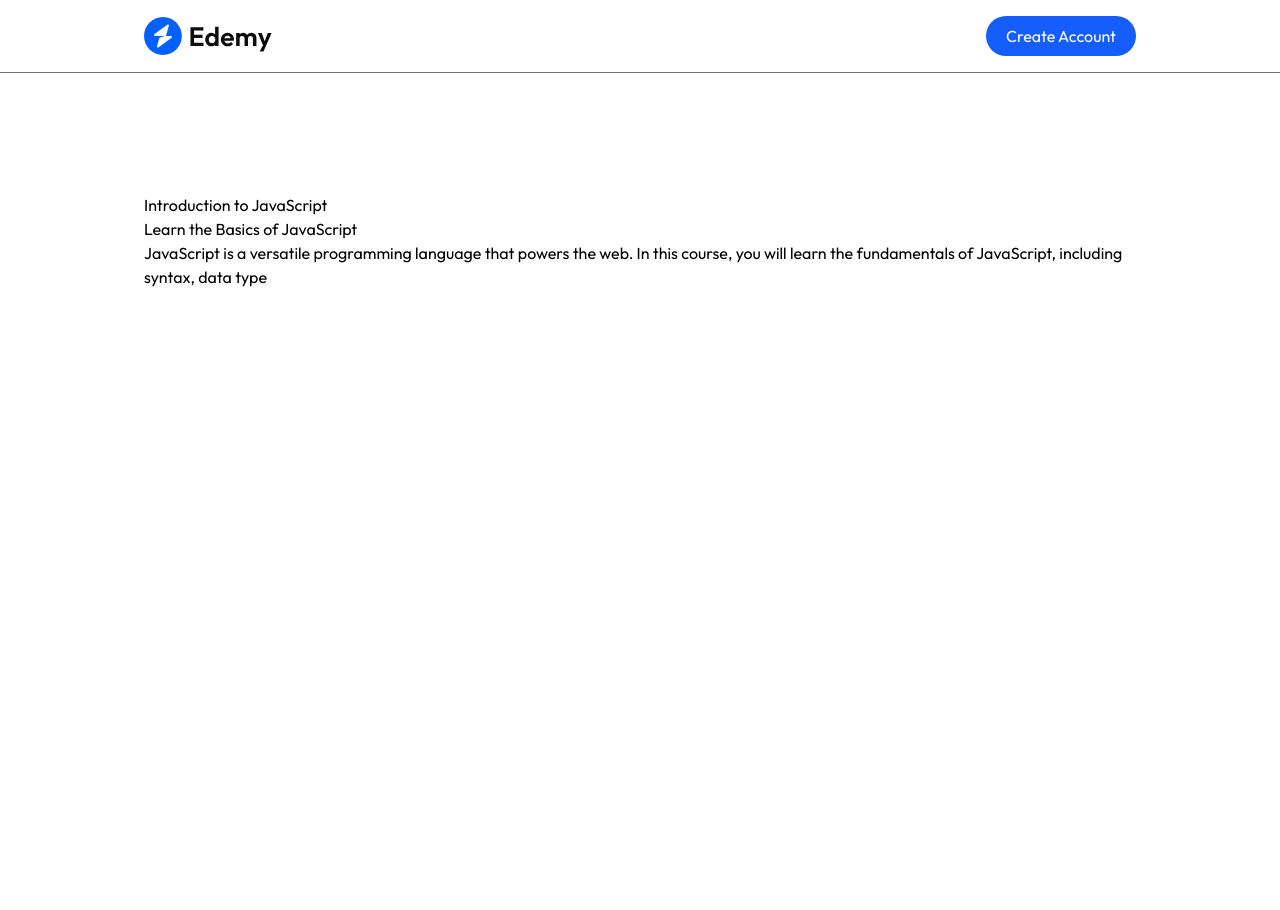
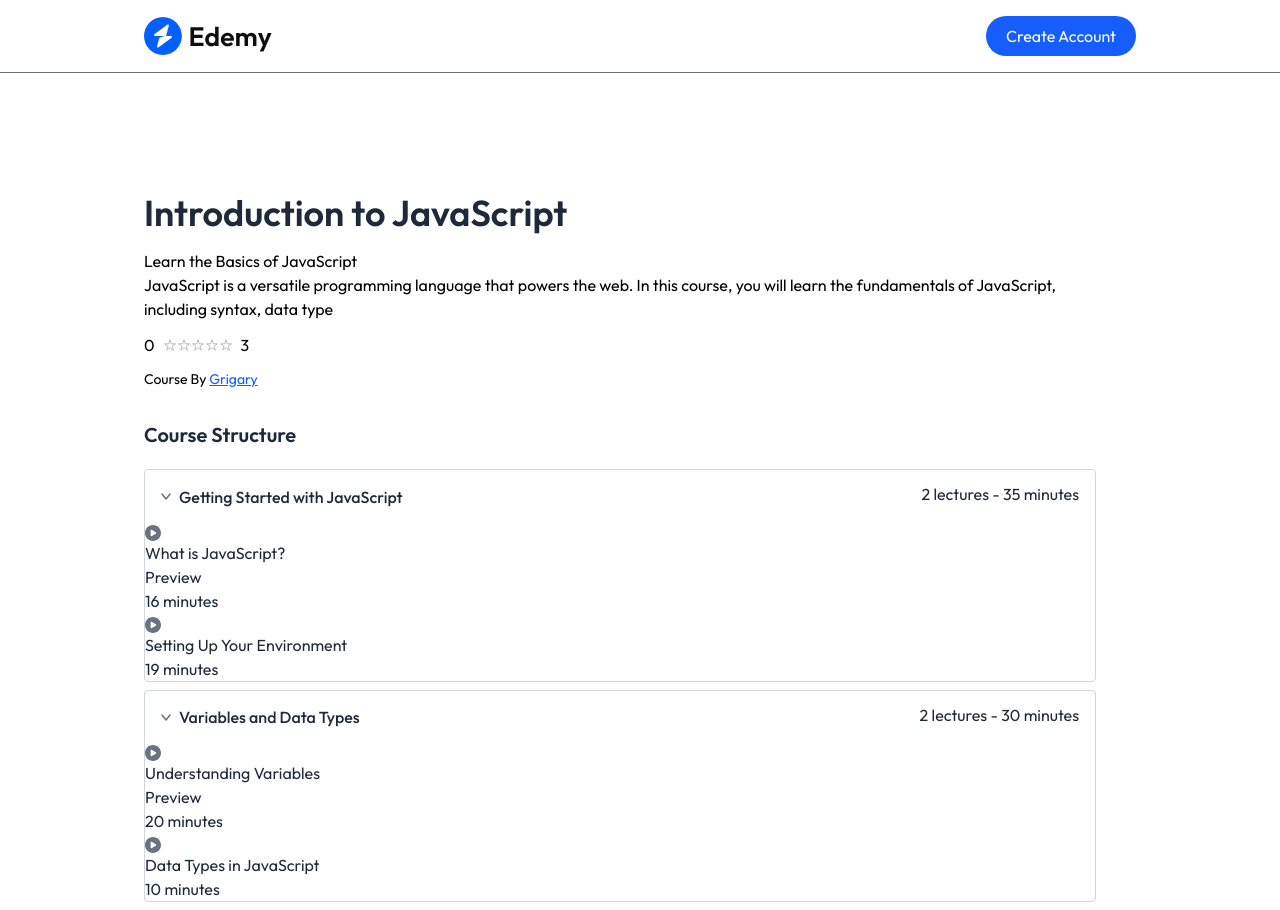
Before and after one commit to Grigary1/vlearn, a React (Vite) app in the folder frontend/: page /course-list/605c72efb3f1c2b1f8e4e1a1 in a window 1280 px wide. Before the commit the page ends 800 px from the top, so only its background shows below. Built offline with nearby package versions, Linux system fonts and the light colour scheme; no server answers; a web font is replaced by a local one.

Commit message:
created lecture page and imported humanize duration library

```diff
--- a/frontend/src/context/AppContext.jsx
+++ b/frontend/src/context/AppContext.jsx
@@ -1,27 +1,28 @@
 import { createContext, useEffect, useState } from "react";
 import { dummyCourses } from "../assets/assets";
 import { useNavigate } from "react-router-dom";
+import humanizeDuration from 'humanize-duration'
 
 export const AppContext = createContext();
 
 export const AppContextProvider = (props) => {
 
 
-    const currency=import.meta.env.VITE_CURRENCY
+    const currency = import.meta.env.VITE_CURRENCY
 
-    const [allCourses,setAllCourses]=useState([]);
-    const [isEducator,setIsEducator]=useState(true);
-console.log("All ",allCourses)
-    const navigate=useNavigate();
+    const [allCourses, setAllCourses] = useState([]);
+    const [isEducator, setIsEducator] = useState(true);
+    console.log("All ", allCourses)
+    const navigate = useNavigate();
     //get all courses
-    const fetchAllCourses=async()=>{
+    const fetchAllCourses = async () => {
         setAllCourses(dummyCourses);
     }
 
     //fn to calc avg rating of course
     const calculateRating = (course) => {
-
-        if (!course.courseRating || course.courseRating.length === 0) {
+        console.log("course", course);
+        if (!course || !course.courseRating || course.courseRating.length === 0) {
             return 0;
         }
 
@@ -32,14 +33,35 @@ console.log("All ",allCourses)
 
         return totalRating / course.courseRating.length;
     }
+    const calculateChapterTime = (chapter) => {
+        let time = 0;
+        chapter.chapterContent.map((lecture) => time += lecture.lectureDuration);
+        return humanizeDuration(time * 60 * 1000, { units: ["h", "m"] });
+    }
 
+    const calculateCourseDuration = (course) => {
+        let time = 0;
+        course.courseContent.map((chapter) => chapter.chapterContent.map(() => time += lecture.lectureDuration));
+        return humanizeDuration(time * 60 * 1000, { units: ["h", "m"] });
+    }
 
-    useEffect(()=>{
+    //fn to calc not of lectures
+
+    const calculateNoOfLectures = (course) => {
+        let totalLectures = 0;
+        course.courseContent.array.forEach(chapter => {
+            if (Array.isArray(chapter.chapterContent)) {
+                totalLectures += chapter.chapterContent.length;
+            }
+        });
+        return totalLectures;
+    }
+    useEffect(() => {
         fetchAllCourses();
-    },[])
+    }, [])
 
     const value = {
-        currency,allCourses,navigate,calculateRating,isEducator,setIsEducator
+        currency, allCourses, navigate, calculateRating, isEducator, setIsEducator, calculateChapterTime, calculateCourseDuration,clearInterval
     };
 
     return (
--- a/frontend/src/pages/student/CourseDetails.jsx
+++ b/frontend/src/pages/student/CourseDetails.jsx
@@ -1,12 +1,14 @@
 import React, { useContext, useEffect, useState } from 'react'
 import { useParams } from 'react-router-dom'
 import { AppContext } from '../../context/AppContext';
+import humanizeDuration from "humanize-duration";
+import { assets } from '../../assets/assets';
 
 const CourseDetails = () => {
   const { id } = useParams();
   console.log(id);
-  const [courseData, setCourseData] = useState(null);
-  const { allCourses } = useContext(AppContext);
+  const [courseData, setCourseData] = useState('');
+  const { allCourses, calculateRating, calculateChapterTime, calculateCourseDuration } = useContext(AppContext);
 
   const fetchCourseData = () => {
 
@@ -19,17 +21,67 @@ const CourseDetails = () => {
     fetchCourseData();
   }, [allCourses]);
 
+
   return (
     <div className='flex md:flex-row flex-col-reverse gap-10 relative items-start justify-around md:px-36 md:pt-30 pt-20 text-left'>
       <div className='absolute top-0 left-0 w-full h-section-height -z-1 bg-gradient-to-b from-cyan-100/70'></div>
 
       {/* Left col */}
       <div>
-        <h1 dangerouslySetInnerHTML={{ __html: courseData?.courseTitle ?? "Loading..." }}></h1>
-        <p dangerouslySetInnerHTML={{ __html: courseData?.courseDescription?.slice(0, 200) ?? "Fetching course details..." }}></p>
+        <h1 className='md:text-4xl text-2xl font-semibold text-gray-800' dangerouslySetInnerHTML={{ __html: courseData?.courseTitle ?? "Loading..." }}></h1>
+        <p className='pt-4 md:text-base text-sm' dangerouslySetInnerHTML={{ __html: courseData?.courseDescription?.slice(0, 200) ?? "Fetching course details..." }}></p>
 
+        {/* review and rating */}
+        <div className='flex items-center space-x-2 pt-3 pb-3'>
+          <p>{calculateRating(courseData)}</p>
+          <div className='flex'>
+            {[...Array(5)].map((_, i) => (
+              <img key={i} src={i < Math.floor(calculateRating(courseData)) ? assets.star : assets.star_blank} alt=''
+                className='w-3.5 h-3.5'
+              />
+            ))}
+          </div>
+          {/* <p className='text-gray-500'>22</p> */}
+          <p>{courseData?.enrolledStudents ? courseData.enrolledStudents.length : null}</p>
+        </div>
+        <p className='text-sm'>Course By <span className='text-blue-600 underline'>Grigary</span></p>
+        <div className='pt-8 text-gray-800'>
+          <h2 className='text-xl font-semibold'>Course Structure</h2>
+          <div className='pt-5'>
+            {courseData?.courseContent?.map((chapter, index) => (
+              <div key={index} className='border border-gray-300 bg-white mb-2 rounded'>
+                <div className='flex items-baseline justify-between px-4 py-3 cursor-pointer select-none'>
+                  <div className='flex items-center gap-2'>
+                    <img src={assets.down_arrow_icon} alt="arrow" />
+                    <p className='font-medium md:text-base text-sm'>{chapter.chapterTitle}</p>
+                  </div>
+                  <p className='text-sm md:text-base'>{chapter.chapterContent.length} lectures - {calculateChapterTime(chapter)}</p>
+                </div>
+                <div>
+                  <ul>
+                    {chapter?.chapterContent?.map((lecture, index) => (
+                      <li key={index}>
+                        <img src={assets.play_icon} alt="play icon" className='w-4 h-4 mt-1' />
+                        <div>
+                          <p>{lecture?.lectureTitle}</p>
+                          <div>
+                            {lecture?.isPreviewFree && <p>Preview</p>}
+                            <p>{humanizeDuration(lecture?.lectureDuration * 60 * 1000, { units: ["h", "m"] })}</p>
+                          </div>
+
+                        </div>
+                      </li>
+                    ))}
+                  </ul>
+                </div>
+              </div>
+            )) || <p>Loading...</p>}
+          </div>
+
+        </div>
       </div>
       {/* Right col */}
+      <div></div>
     </div>
   );
 };
```
